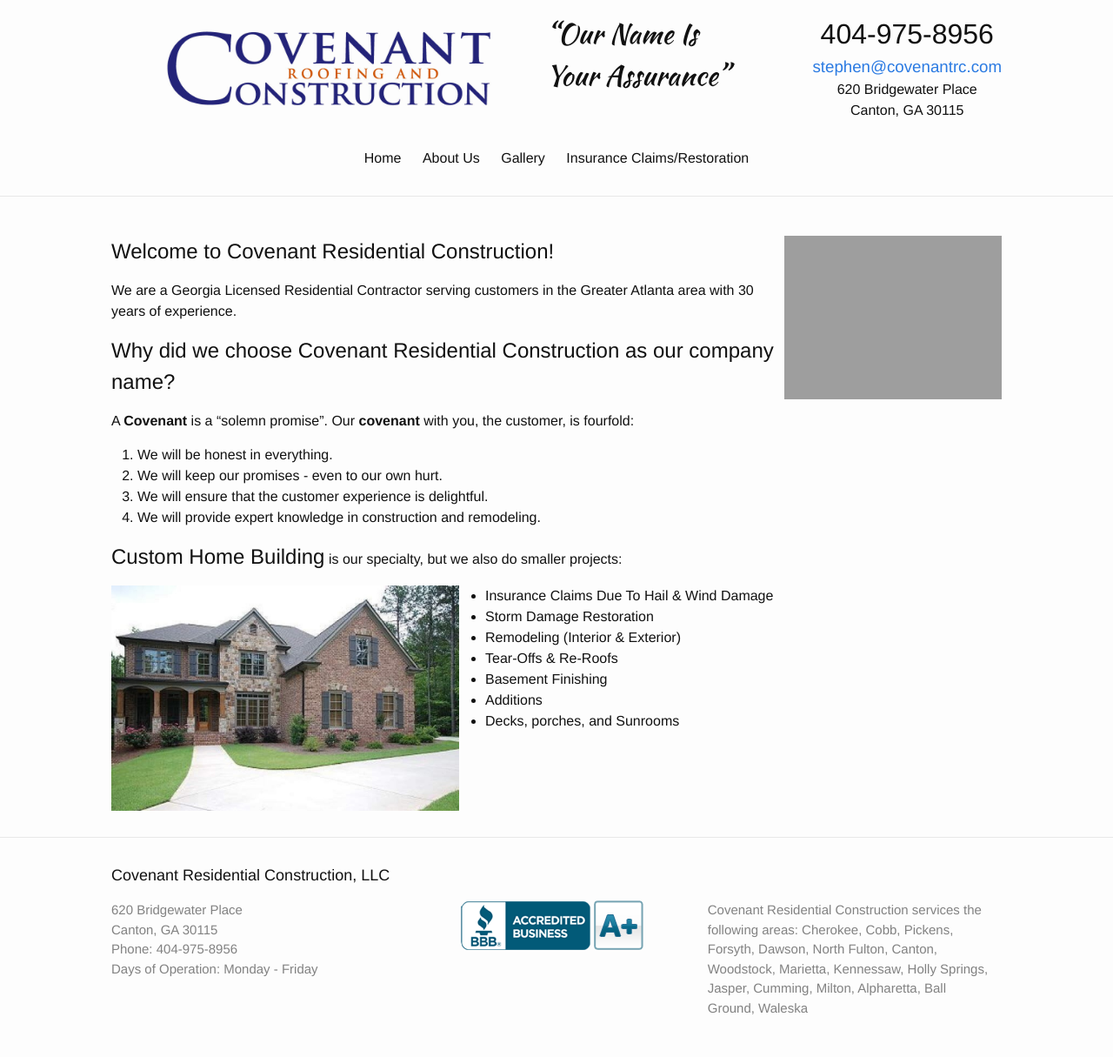
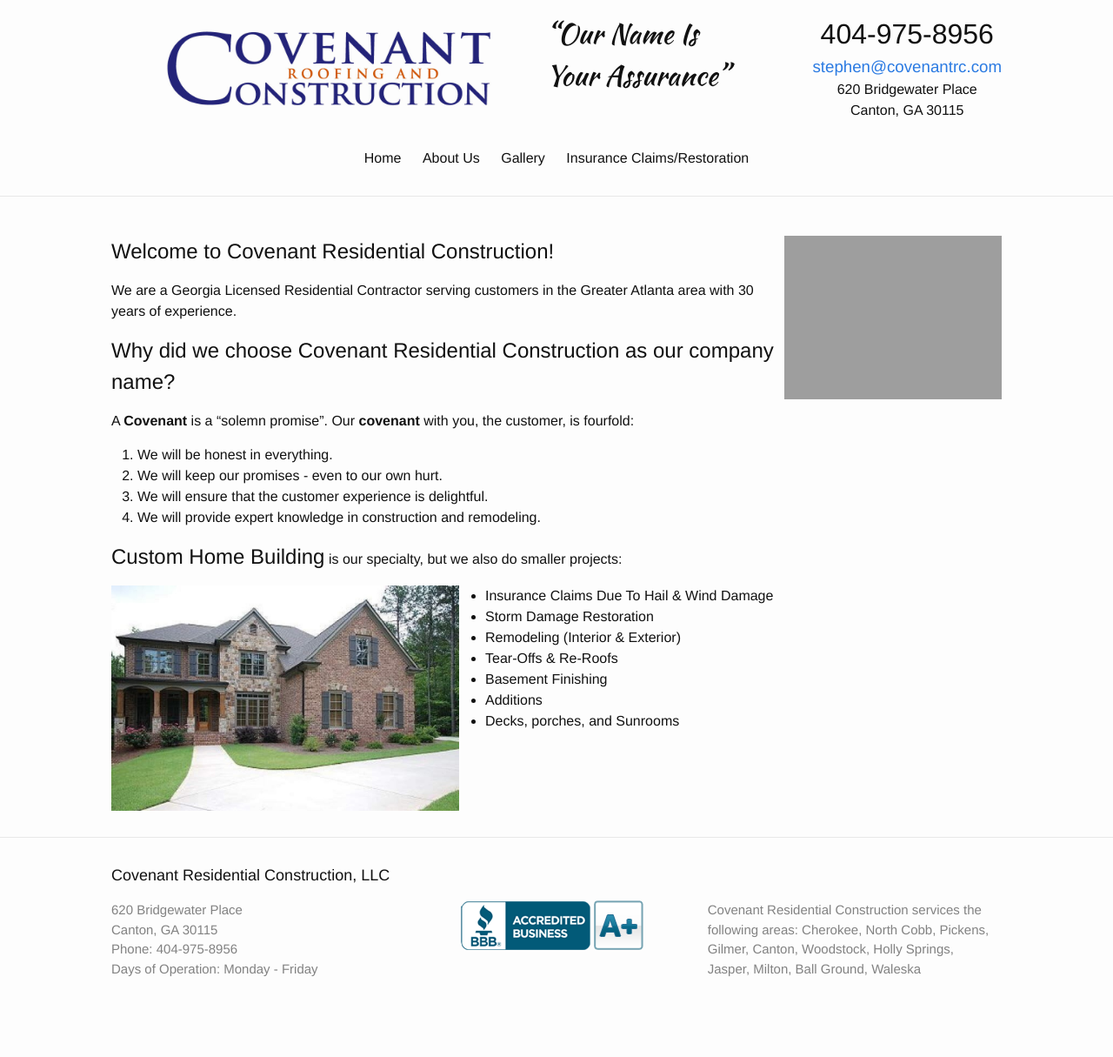
Before and after one commit to covenantrc/covenantrc.github.io, a Jekyll site: the page built from index.md, in a window 1280 px wide. Shown: the whole page at 87% size. Built offline with Jekyll 4.4.1, drawn with Linux system fonts in a browser that asks for light colours; after the commit the page ends 1185 px from its top, so only the background shows below that.

Commit message:
Update footer.html

```diff
--- a/_includes/footer.html
+++ b/_includes/footer.html
@@ -22,7 +22,7 @@
       </div>
 
       <div class="footer-col footer-col-3">
-      Covenant Residential Construction services the following areas: Cherokee, Cobb, Pickens, Forsyth, Dawson, North Fulton, Canton, Woodstock, Marietta, Kennessaw, Holly Springs, Jasper, Cumming, Milton, Alpharetta, Ball Ground, Waleska
+      Covenant Residential Construction services the following areas: Cherokee, North Cobb, Pickens, Gilmer, Canton, Woodstock, Holly Springs, Jasper, Milton, Ball Ground, Waleska
       </div>
     </div>
 
```
